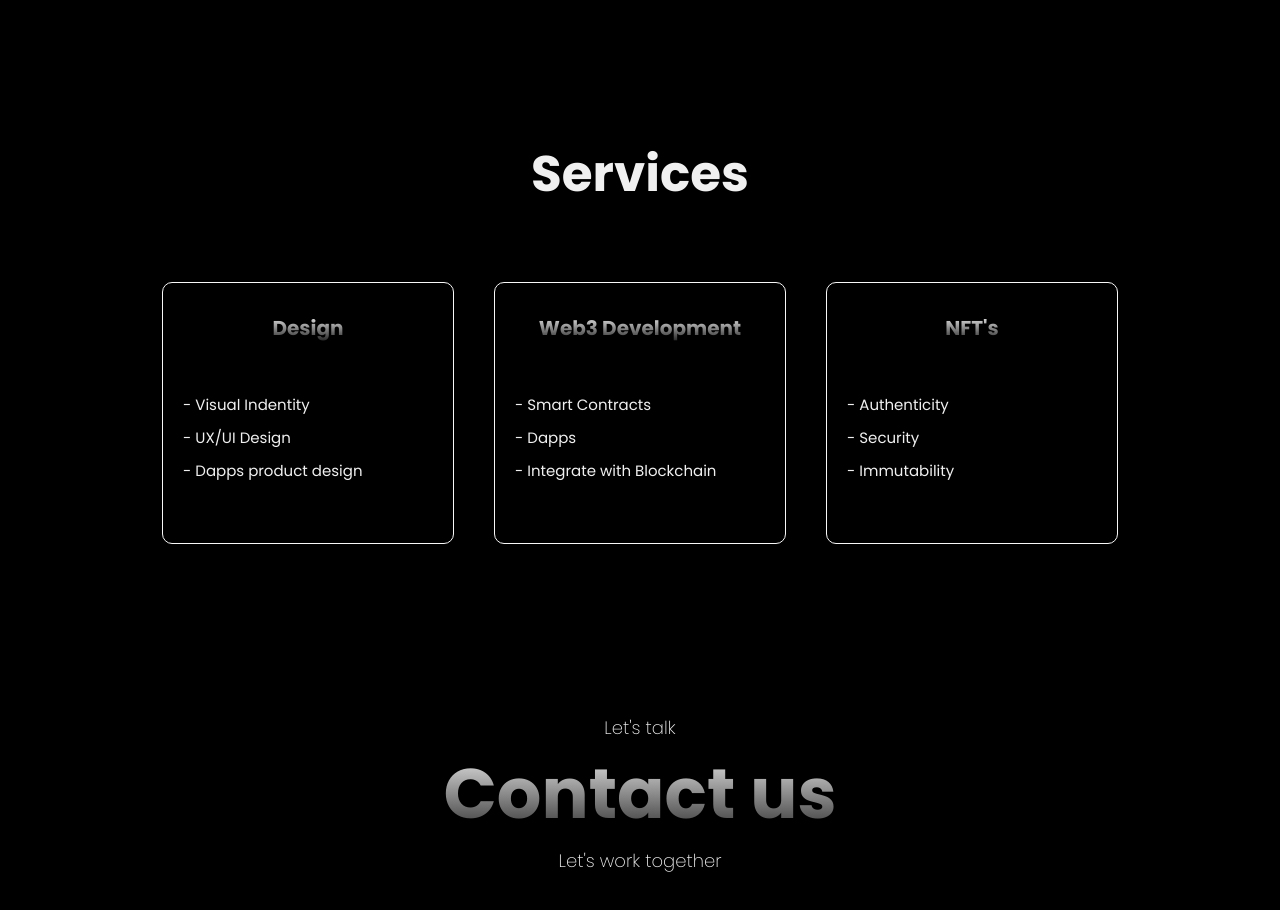
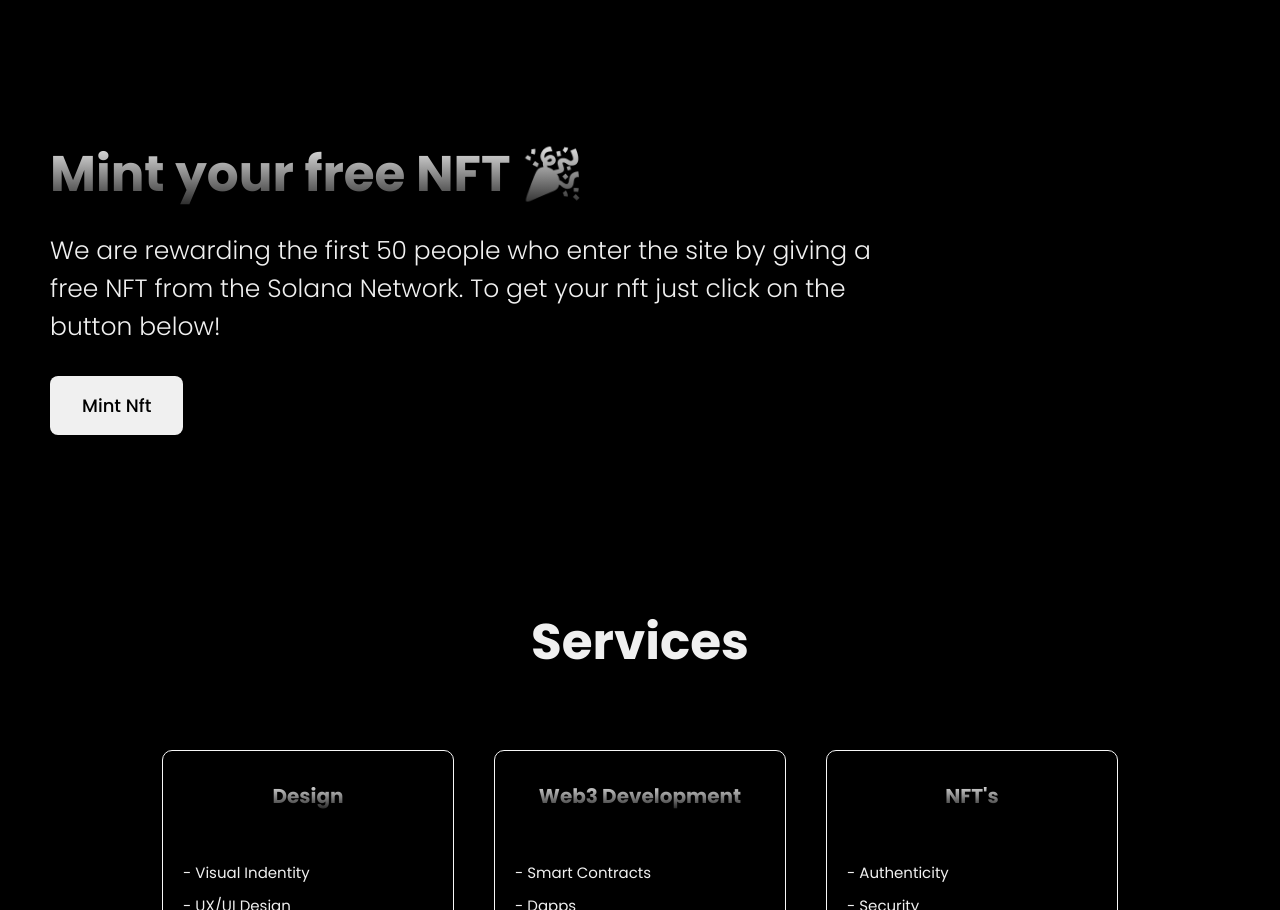
Before and after one commit to GustavoGJesus/legion-web3-front-end, a React (Create React App) app: page / in a window 1280 px wide. Shown: the part 640-1550 px from the top of the page. Built offline with nearby package versions, Linux system fonts and the light colour scheme.

Commit message:
feat: create mit nft component

```diff
--- a/src/components/header/styles.ts
+++ b/src/components/header/styles.ts
@@ -20,7 +20,6 @@ export const Button = styled.button`
   border-radius: 8px;
   border: 0;
 
-  margin-top: -25px;
   font-weight: 400;
   background: #f0f0f0;
 
--- a/src/components/main/index.tsx
+++ b/src/components/main/index.tsx
@@ -6,6 +6,7 @@ import SolanaIcon from "../../assets/solana.png"
 import { DevelopmentProcess } from "../development-process";
 import { ContactForm } from "../form-contact";
 import { motion } from "framer-motion";
+import { MintNft } from "../mint-nft";
 
 export function Main(){
     return (
@@ -41,6 +42,8 @@ export function Main(){
               </ContentCyptos>
             </ContainerCryptos>
 
+            <MintNft />
+
             <ContainerDevelopmentProcess>
               <DevelopmentProcess />
             </ContainerDevelopmentProcess>
--- /dev/null
+++ b/src/components/mint-nft/index.tsx
@@ -0,0 +1,20 @@
+import { Button, NftMintContent, NftMintWrapper, Paragraph, Title } from "./style";
+
+export function MintNft(){
+    return (
+      <NftMintWrapper>
+        <NftMintContent>
+          <Title>Mint your free NFT 🎉</Title>
+          <Paragraph>
+            We are rewarding the first 50 people who enter the site by giving a
+            free NFT from the Solana Network. To get your nft just click on the
+            button below!
+          </Paragraph>
+
+          <Button>
+            Mint Nft
+          </Button>
+        </NftMintContent>
+      </NftMintWrapper>
+    );
+}
--- /dev/null
+++ b/src/components/mint-nft/style.ts
@@ -0,0 +1,58 @@
+import styled from "styled-components";
+
+
+export const NftMintWrapper = styled.div`
+    color: #000000;
+    margin-top: 150px;
+    display: flex;
+    width: 100%;
+    /* text-align: center; */
+    /* height: 400px; */
+
+    /* background: #f7f7f7; */
+`;
+
+export const NftMintContent = styled.div`
+  color: #000000;
+  width: 70%;
+
+  @media (max-width: 773px) {
+    width: 100%;
+  }
+`;
+
+export const Title = styled.h4`
+  font-weight: 700;
+  font-size: 50px;
+
+  background-image: linear-gradient(#fff, #171717);
+  background-clip: text;
+  -webkit-background-clip: text;
+  color: transparent;
+`;
+
+export const Paragraph = styled.p`
+    font-weight: 300;
+    font-size: 25px;
+    margin-top: 20px;
+`;
+
+export const Button = styled.button`
+  padding: 1rem 2rem;
+  border-radius: 8px;
+  border: 0;
+  font-weight: 500;
+
+  font-size: 18px;
+
+  margin-top: 30px;
+  background: #f0f0f0;
+
+  color: #000000;
+  cursor: pointer;
+  transition: background-color 0.1s;
+
+  @media (max-width: 600px) {
+    padding: 10px 10px;
+  }
+`;
```
